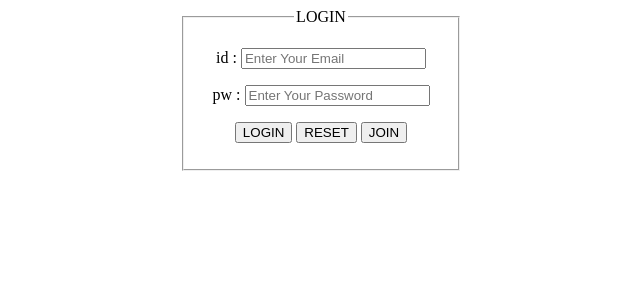
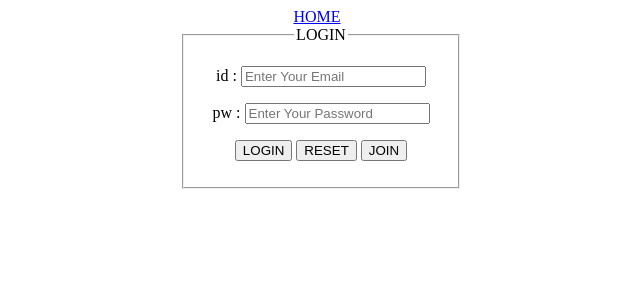
Before and after one commit to ankisile/travel_board, a PHP site: page /login.php in a window 1280 px wide. Shown: the top 300 px of the page, without its empty margins (319-959 px from the left). Run offline with PHP 8.4, Linux system fonts and the light colour scheme.

Commit message:
index페이지와 연결

```diff
--- a/login.php
+++ b/login.php
@@ -8,6 +8,7 @@
   </style>
  </head>
  <body align="center">
+   <a href="index.php">HOME</a>&nbsp;&nbsp;
    <center>
     <fieldset id="login_box" style="width:250px;">
             <legend>LOGIN</legend>
--- a/write.php
+++ b/write.php
@@ -38,6 +38,7 @@
           <tr>
             <td colspan="2" align="center">
               <small>※음란물, 차별, 비하, 혐오 및 초상권, 저작권 침해 게시물은 민, 형사상의 책임을 질 수 있습니다.※</small><br><br>
+              <input type=button value="취소" onclick="location.href='index.php'">
               <button type="submit">등록</button></td>
           </tr>
       </table>
```
